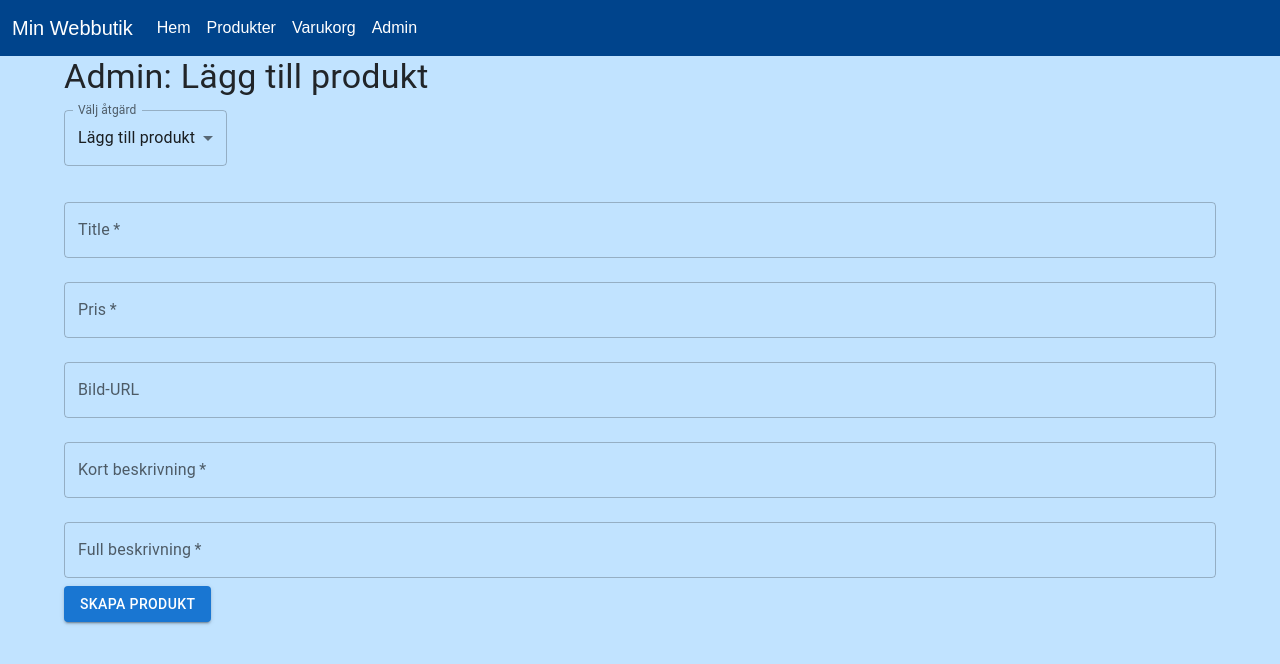
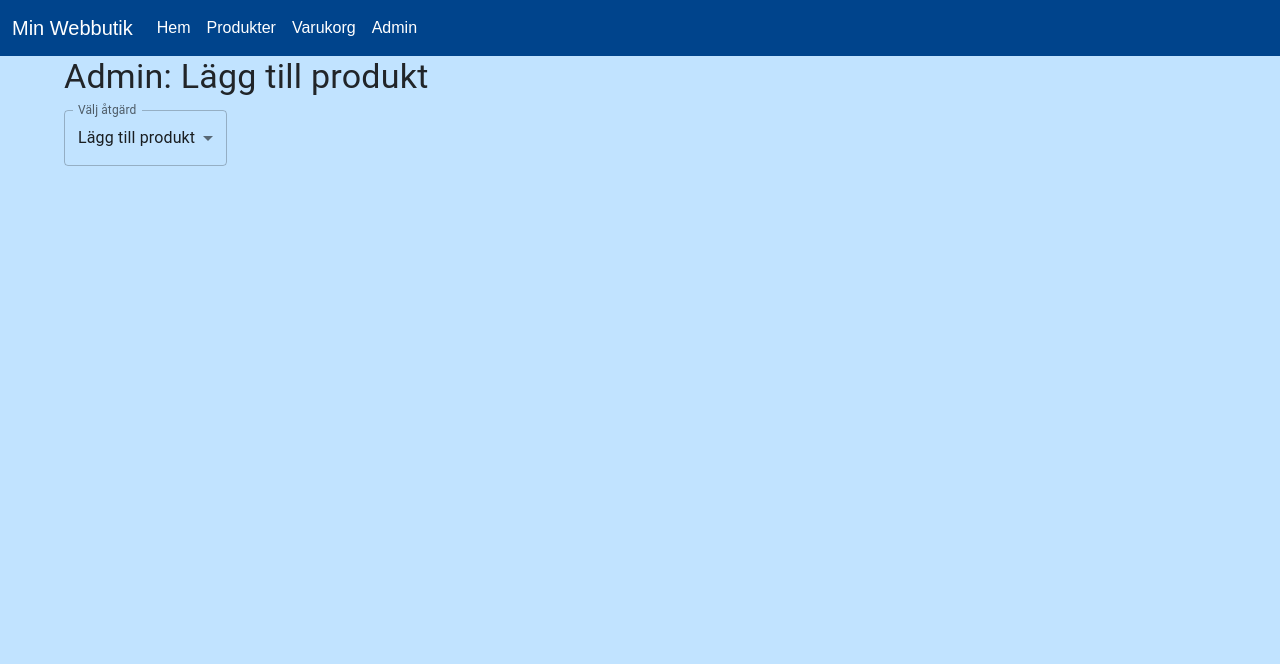
Before and after one commit to Bool-Zacharias/GIK2XK-grupp-2, a React (Create React App) app in the folder client/: page /admin in a window 1280 px wide. Shown: the top 664 px of the page. Built offline with nearby package versions, Linux system fonts and the light colour scheme.

Commit message:
Fixed compon

```diff
--- a/client/src/App.js
+++ b/client/src/App.js
@@ -6,10 +6,10 @@ import { BrowserRouter as Router, Routes, Route } from "react-router-dom";
 
 // Komponenter och sidor
 import Navbar from "./components/Navbar";
-import Home from "./pages/Home";
-import ProductList from "./pages/ProductList";
+import Home from "./pages/HomePage";
+import ProductPage from "./pages/Productpage";
 import ProductDetails from "./pages/ProductDetails";
-import CartPage from "./pages/Cart";
+import CartPage from "./pages/CartPage";
 import AdminPage from "./pages/AdminPage";
 
 const App = () => {
@@ -18,7 +18,7 @@ const App = () => {
       <Navbar />
       <Routes>
         <Route path="/" element={<Home />} />                    {/* Startsida */}
-        <Route path="/products" element={<ProductList />} />     {/* Lista med alla produkter */}
+        <Route path="/products" element={<ProductPage />} />     {/* Lista med alla produkter */}
         <Route path="/product/:id" element={<ProductDetails />} /> {/* Enskild produktsida */}
         <Route path="/cart" element={<CartPage userId={1} />} /> {/* Varukorg för användare 1 */}
         <Route path="/admin" element={<AdminPage />} />          {/* Adminpanel */}
--- a/client/src/pages/AdminPage.js
+++ b/client/src/pages/AdminPage.js
@@ -77,72 +77,7 @@ const AdminPage = () => {
         </TextField>
       </div>
 
-      {/* Visa produkt-id-fält om vi redigerar eller tar bort */}
-      {(mode === "edit" || mode === "delete") && (
-        <TextField
-          label="Produkt-ID"
-          name="productId"
-          value={productId}
-          onChange={(e) => setProductId(e.target.value)}
-          fullWidth
-          margin="normal"
-          required
-        />
-      )}
-
-      {/* Formulär för att skapa eller redigera produkter */}
-      {(mode === "create" || mode === "edit") && (
-        <form onSubmit={handleSubmit}>
-          <TextField
-            label="Title"
-            name="title"
-            value={productData.title}
-            onChange={handleChange}
-            fullWidth
-            margin="normal"
-            required
-          />
-          <TextField
-            label="Pris"
-            name="price"
-            type="number"
-            value={productData.price}
-            onChange={handleChange}
-            fullWidth
-            margin="normal"
-            required
-          />
-          <TextField
-            label="Bild-URL"
-            name="image"
-            value={productData.image}
-            onChange={handleChange}
-            fullWidth
-            margin="normal"
-          />
-          <TextField
-            label="Kort beskrivning"
-            name="description"
-            value={productData.description}
-            onChange={handleChange}
-            fullWidth
-            margin="normal"
-            required
-          />
-          <TextField
-            label="Full beskrivning"
-            name="fullDescription"
-            value={productData.fullDescription}
-            onChange={handleChange}
-            fullWidth
-            margin="normal"
-            required
-          />
-          <Button type="submit" variant="contained" color="primary">
-            {mode === "create" ? "Skapa produkt" : "Spara ändringar"}
-          </Button>
-        </form>
-      )}
+      {mode === 'create'}
 
       {/* Formulär för att radera produkt */}
       {mode === "delete" && (
--- a/client/src/pages/Cart.js
+++ b/client/src/pages/CartPage.js
@@ -1,5 +1,4 @@
 import React, { useState, useEffect } from "react";
-// Hämtar varukorg från backend baserat på användarens ID
 import { fetchCartByUser } from "../services/CartServices";
 import { Container, Typography, List, ListItem, ListItemText } from "@mui/material";
 
--- a/client/src/pages/ProductList.js
+++ b/client/src/pages/ProductPage.js
@@ -1,10 +1,10 @@
-// src/pages/ProductList.jsx
+
 import React, { useEffect, useState } from "react";
 import { fetchProducts } from "../services/ProductService";
 import ProductCard from "../components/ProductCard";
 import { Grid, Container, Typography } from "@mui/material";
 
-const ProductList = () => {
+const ProductPage = () => {
   const [products, setProducts] = useState([]); // Lista med produkter
 
   // Hårdkodad användare för test – byt ut mot inloggad användare vid behov (för demo)
@@ -32,4 +32,4 @@ const ProductList = () => {
   );
 };
 
-export default ProductList;
+export default ProductPage;
```
Also changed, not shown: client/src/components/EditProduct.js (renamed from client/src/pages/EditProduct.js, +0 -13 lines), client/src/components/AddProcucts.js (added), client/src/components/DeleteProducts.js (added), client/src/pages/HomePage.js (renamed from client/src/pages/Home.js).
